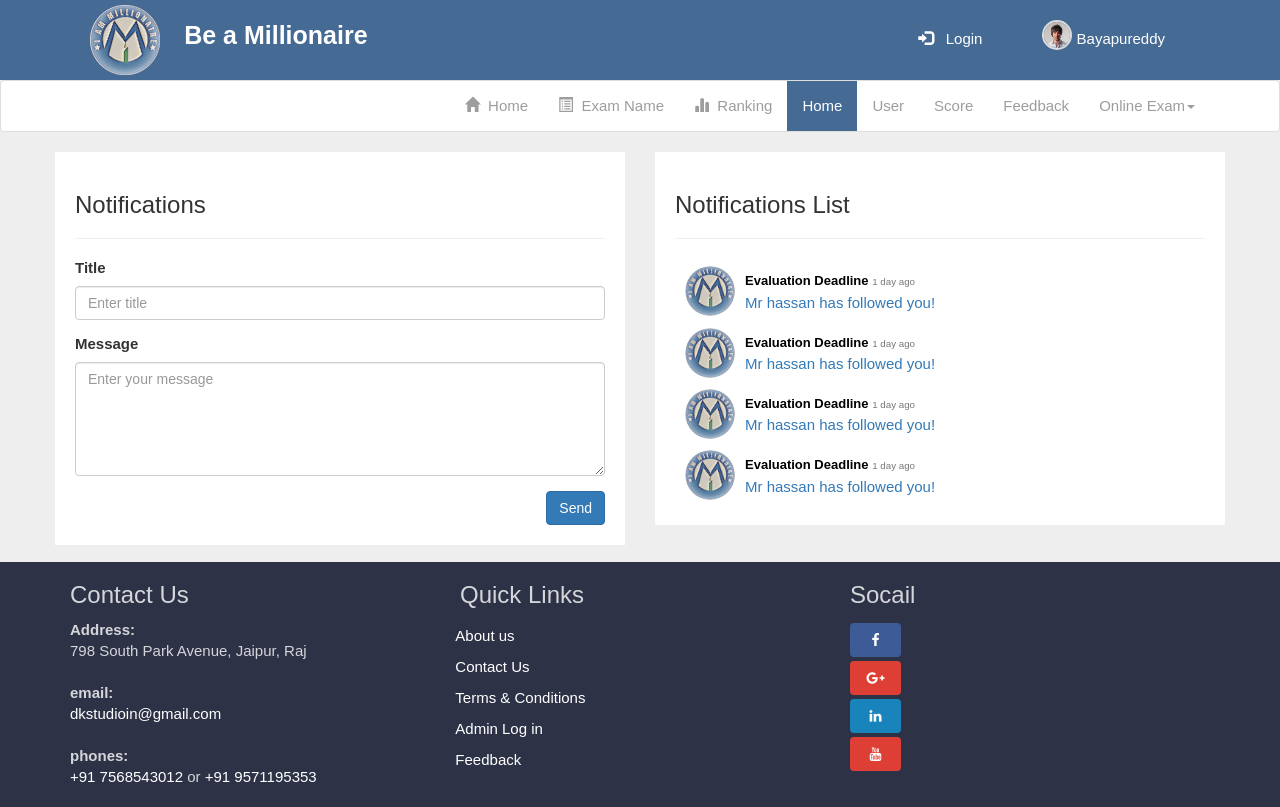
After one commit to vasudevareddyreddem/exam_portal, a PHP site: page /notifications.php in a window 1280 px wide. The commit adds this page. Run offline with PHP 8.4, Linux system fonts and the light colour scheme; some libraries are stand-ins or nearby versions.

Commit message:
commit
changes

```diff
--- a/css/main.css
+++ b/css/main.css
@@ -7,7 +7,101 @@ background:#eee;
 min-height:550px;
 background-attachment:fixed;
 }
+/* CSS used here will be applied after bootstrap.css */
+.glyphicon-bell {
 
+    font-size:1.5rem;
+  }
+
+.notifications {
+   min-width:320px;
+  }
+
+  .notifications-wrapper {
+     overflow:auto;
+      max-height:250px;
+    }
+.menu-title {
+    color: #ffffff;
+    font-size: 13px;
+    display: inline-block;
+    font-weight: bold;
+}
+
+.glyphicon-circle-arrow-right {
+      margin-left:10px;
+   }
+
+
+ .notification-heading, .notification-footer  {
+  padding:2px 10px;
+       }
+
+
+.dropdown-menu.divider {
+  margin:5px 0;
+  }
+
+.item-title {
+    font-size: 1.3rem;
+    color: #000;
+    font-weight: bold;
+    margin: 5px 0px;
+}
+
+.notifications a.content {
+    text-decoration: none;
+    display: block;
+    color:#000;
+}
+.notification-item {
+    position: relative;
+    padding: 10px;
+    padding-left: 70px;
+    padding-bottom: 0px;
+}
+.notification-item img {
+    position: absolute;
+    top: 7px;
+    left: 10px;
+    width: 50px;
+    height: 50px;
+    border-radius: 50px;
+}
+.dropdown-menu .divider {
+    height: 1px;
+    margin: 5px 0;
+    overflow: hidden;
+    background-color: #e5e5e5;
+}
+ul.dropdown-menu.notifications .notifications-wrapper a.content {
+    padding: 0px !important;
+    background: rgba(0, 0, 0, 0.04);
+    border-bottom: 1px solid #d1d1d1;
+}
+ul.dropdown-menu.notifications .notifications-wrapper a.content:hover {
+    color: #000;
+    background: rgba(0, 0, 0, 0.1);
+}
+.login-nav ul.nav.navbar-nav.navbar-right li a {
+    display: block;
+}
+.notification-heading {
+background: #456a94;}.notifications a.content {
+    text-decoration: none;
+    display: block;
+}
+    padding: 3px 10px;
+}
+ul.dropdown-menu.notifications {
+    padding: 0px;
+}
+.dropdown .glyphicon-bell {
+    vertical-align: middle;
+}
+.dropdown{
+    list-style:none;
+}
 .bg
 {
 min-height:540px;
--- /dev/null
+++ b/notifications.php
@@ -0,0 +1,87 @@
+<?php include("admin-header.php"); ?>
+	<div class="container content-start">
+		<div class="row">
+				<section class="content">
+      <div class="row">
+        <div class="col-md-6">
+		<div class="box-data">
+            <div class="box-header">
+              <h3 class="box-title">Notifications</h3>
+            </div>
+			<hr>
+
+            <div class="box-body table-responsive">
+			<form>
+              <div class="form-group">
+				<label class=" control-label" for="email">Title</label>
+				<div style="margin-top:5px;">
+				<input name="Title" placeholder="Enter title" class="form-control input-md" type="text">
+				</div>
+			 </div>
+			 <div class="form-group">
+				<label class=" control-label" for="email">Message</label>
+				<div style="margin-top:5px;">
+				   <textarea   placeholder="Enter your message " class="form-control input-md" type="text" rows="5"></textarea>
+				</div>
+			 </div>
+			 <button type="submit" class="btn btn-primary pull-right">Send</button>
+			 </form>
+            </div>
+            <!-- /.box-body -->
+          </div>
+          <!-- /.box -->
+        </div>
+		<div class="col-md-6">
+		<div class="box-data">
+            <div class="box-header">
+              <h3 class="box-title">Notifications List</h3>
+            </div>
+			<hr>
+
+            <div class="box-body table-responsive">
+			<div class="">
+     <a class="content" href="#">
+       <div class="notification-item">
+       <img style="width:50px;height:50px;border-radius:50%;" src="image/logo.png">
+        <h4 class="item-title">Evaluation Deadline  <small> 1 day ago</small></h4>
+        <p class="item-info">Mr hassan has followed you!</p>
+      </div>
+    </a>
+	<a class="content" href="#">
+       <div class="notification-item">
+       <img style="width:50px;height:50px;border-radius:50%;" src="image/logo.png">
+        <h4 class="item-title">Evaluation Deadline  <small> 1 day ago</small></h4>
+        <p class="item-info">Mr hassan has followed you!</p>
+      </div>
+    </a>     <a class="content" href="#">
+       <div class="notification-item">
+       <img style="width:50px;height:50px;border-radius:50%;" src="image/logo.png">
+        <h4 class="item-title">Evaluation Deadline  <small> 1 day ago</small></h4>
+        <p class="item-info">Mr hassan has followed you!</p>
+      </div>
+    </a>
+	<a class="content" href="#">
+       <div class="notification-item">
+       <img style="width:50px;height:50px;border-radius:50%;" src="image/logo.png">
+        <h4 class="item-title">Evaluation Deadline  <small> 1 day ago</small></h4>
+        <p class="item-info">Mr hassan has followed you!</p>
+      </div>
+    </a>
+
+
+
+
+   </div>
+            </div>
+            <!-- /.box-body -->
+          </div>
+          <!-- /.box -->
+        </div>
+
+      </div>
+      <!-- /.row -->
+    </section>
+		</div>
+	</div>
+
+<?php include("footer.php"); ?>
```
Also changed, not shown: header.php (+43 -0 lines).
